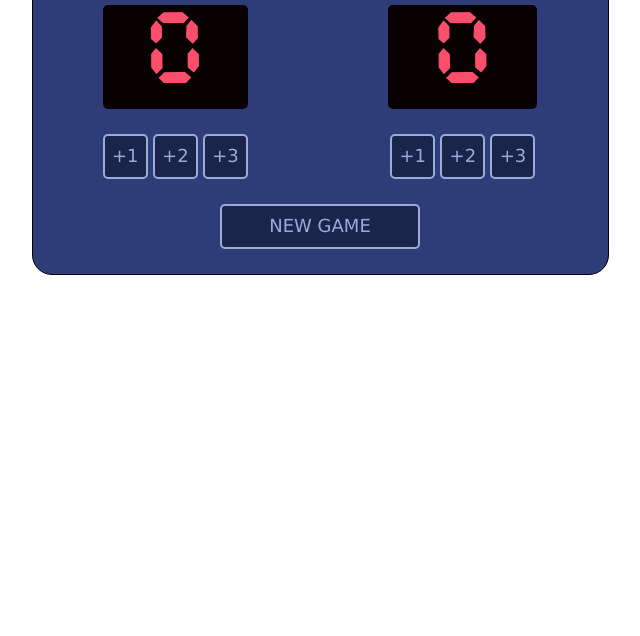
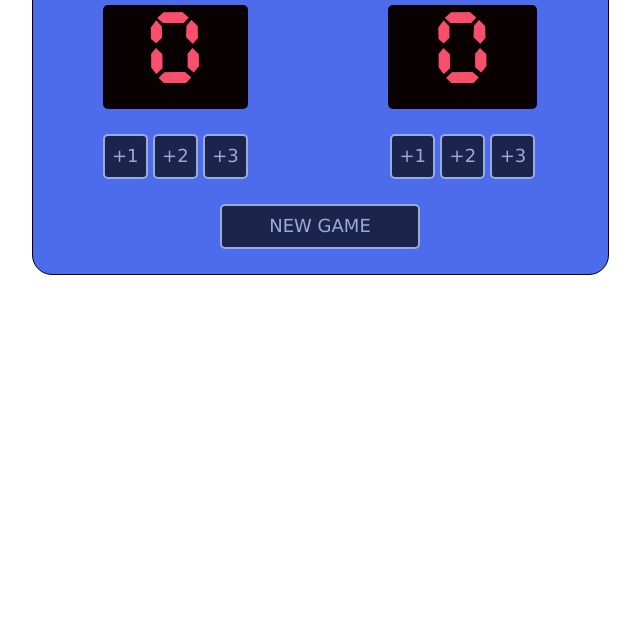
Before and after one commit to vujadin95/basketball-App, a website built with Vite: page index.html in a window 1280 px wide. Shown: the part 164-800 px from the top of the page, without its empty margins (320-960 px from the left). Built offline with nearby package versions, Linux system fonts and the light colour scheme.

Commit message:
Background color of the app is changed

```diff
--- a/index.css
+++ b/index.css
@@ -25,7 +25,7 @@ h3 {
 }
 
 .wrapper {
-    background: #2e3c77;
+    background: #4c6cec;
     border: 1px solid black;
     border-radius: 20px;
 
```
